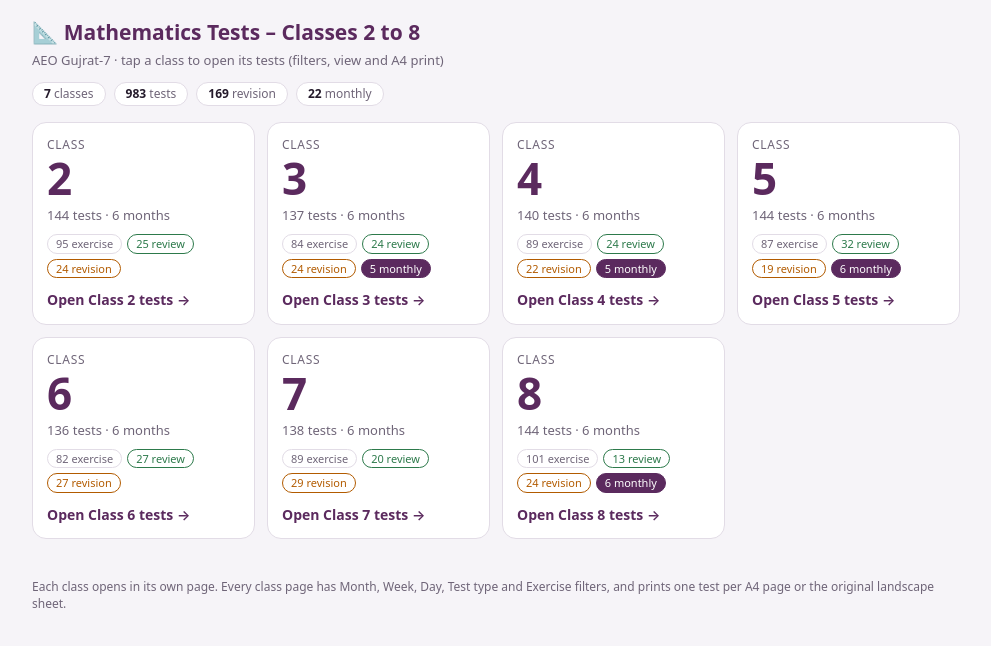
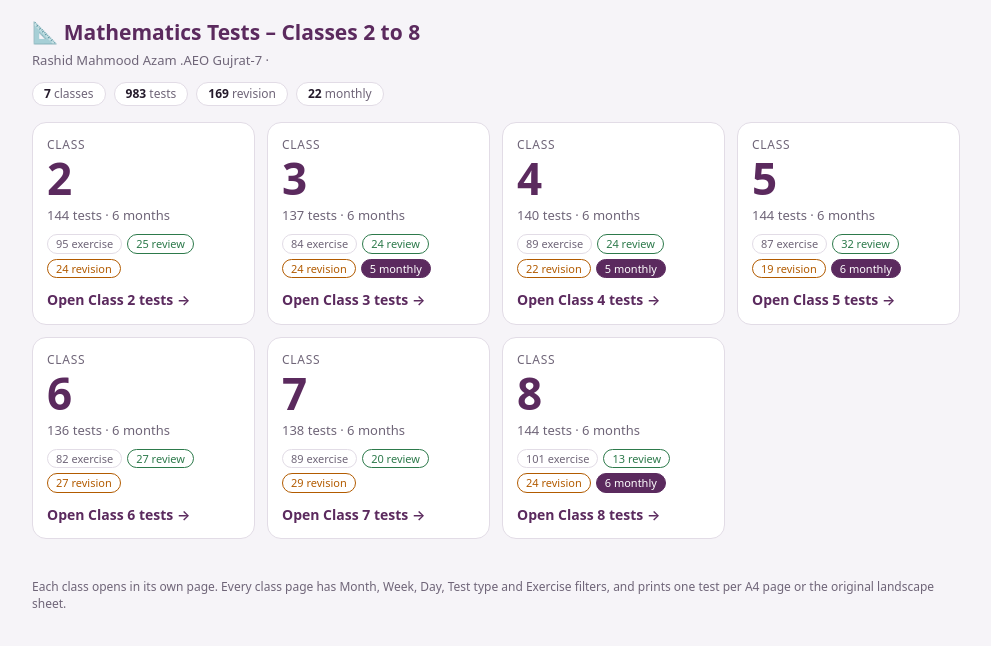
Before and after one commit to rashidgrt/math-test, a plain HTML site: page index.html in a window 1280 px wide. Shown: the whole page, without its empty margins (144-1135 px from the left). Drawn offline with Linux system fonts and the light colour scheme.

Commit message:
Update header text with author's name

```diff
--- a/index.html
+++ b/index.html
@@ -25,7 +25,7 @@ a.c:hover,a.c:focus-visible{transform:translateY(-2px);border-color:var(--ac);ou
 .go{margin-top:12px;font-weight:600;color:var(--ac);font-size:14px}
 footer{max-width:960px;margin:auto;padding:0 16px 30px;color:var(--mu);font-size:12px}
 </style></head><body>
-<header><h1>📐 Mathematics Tests – Classes 2 to 8</h1><p>AEO Gujrat-7 · tap a class to open its tests (filters, view and A4 print)</p><div class="tot" id="tot"></div></header>
+<header><h1>📐 Mathematics Tests – Classes 2 to 8</h1><p>Rashid Mahmood Azam .AEO Gujrat-7 · </p><div class="tot" id="tot"></div></header>
 <main id="g"></main>
 <footer>Each class opens in its own page. Every class page has Month, Week, Day, Test type and Exercise filters, and prints one test per A4 page or the original landscape sheet.</footer>
 <script>
```
